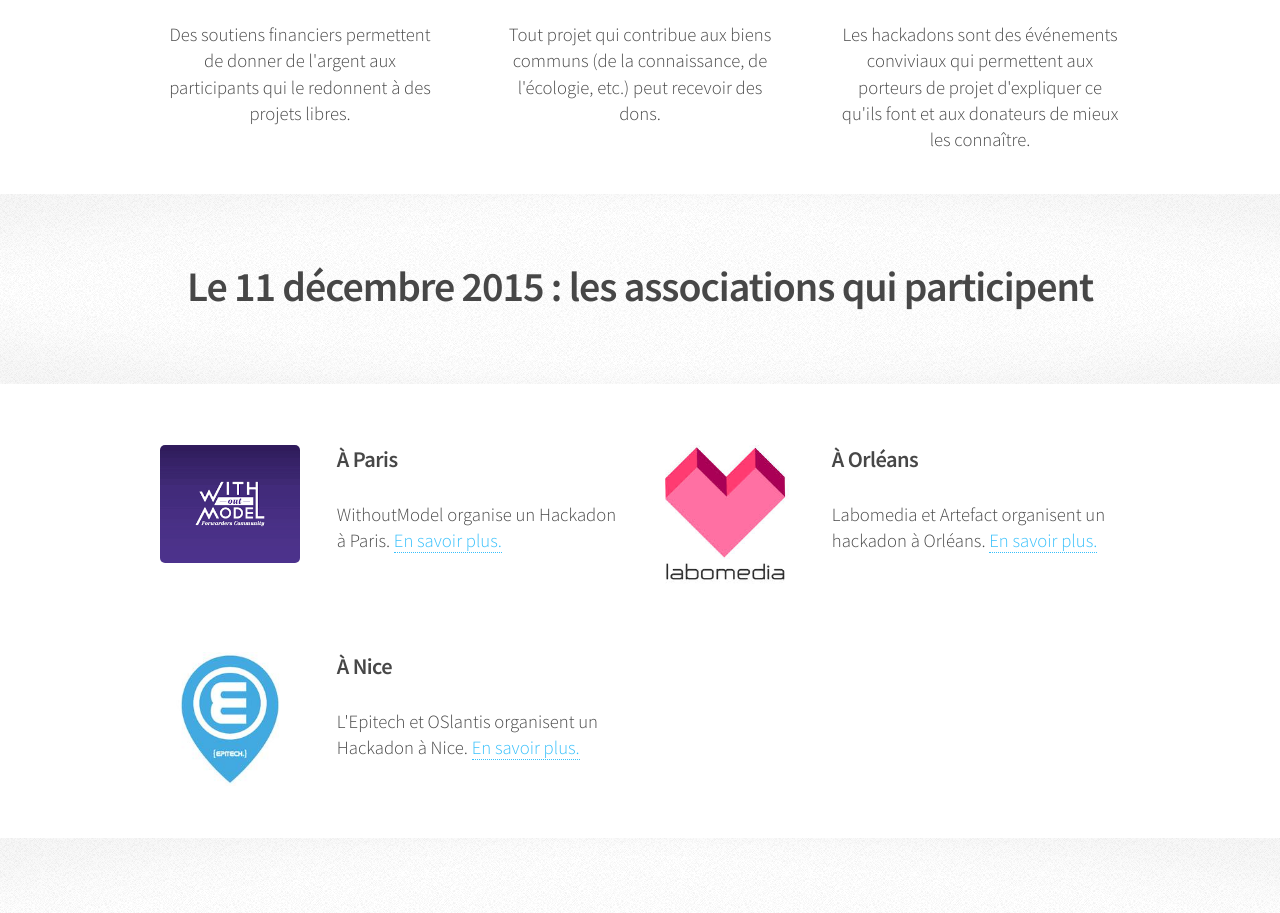
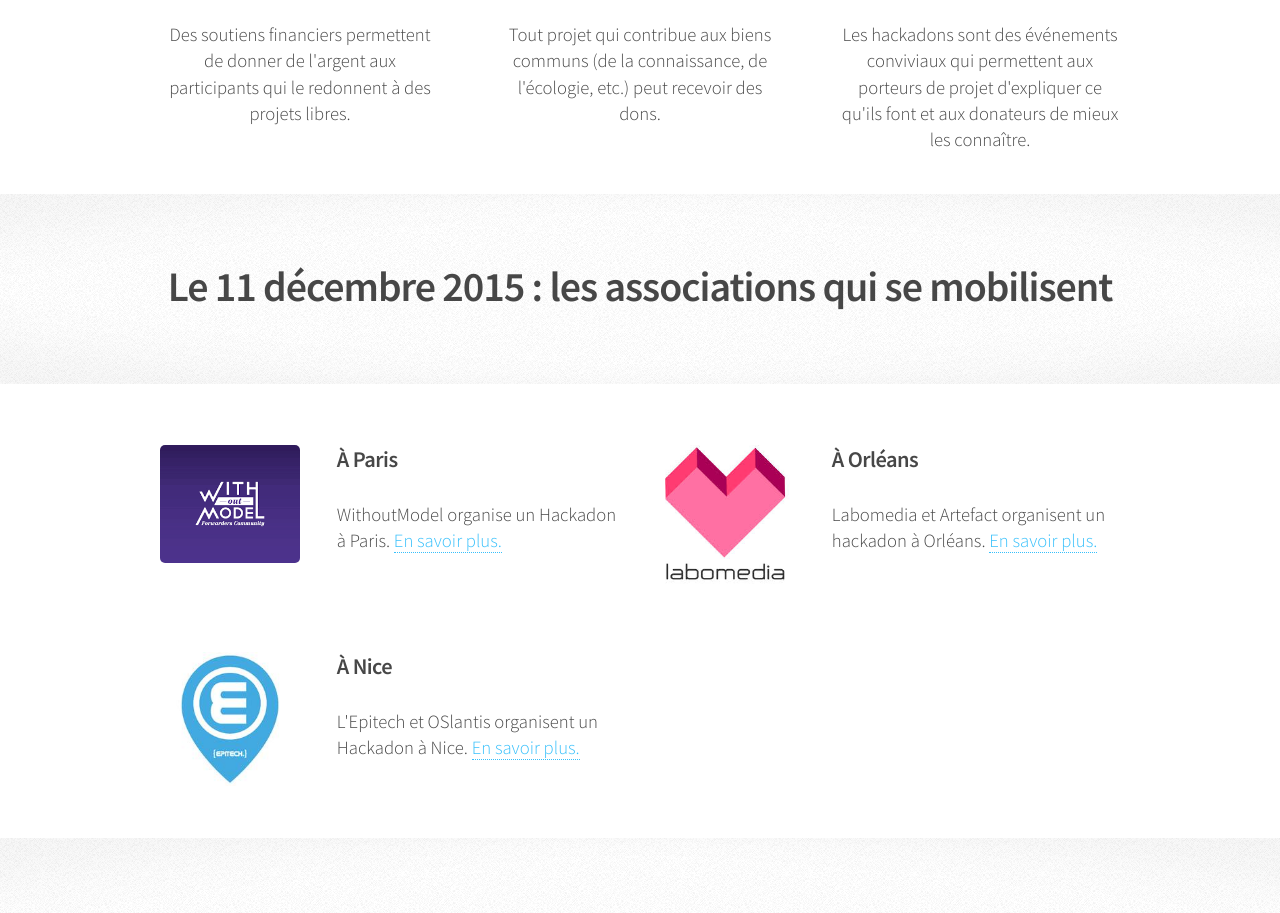
Before and after one commit to bzg/hackadon-fr, a Jekyll site: the page built from index.html, in a window 1280 px wide and 1400 px high, scrolled down 922 px. Shown: the top 913 px of the window. Built offline with Jekyll 4.4.1, drawn with Linux system fonts in a browser that asks for light colours; nearby versions of some CDN libraries; library files that are not in the unit come from our copies; the list of posts is cut into pages by our own code; some of the changed text lies outside the part shown.

Commit message:
Mises en forme mineures.

```diff
--- a/_includes/cta.html
+++ b/_includes/cta.html
@@ -3,7 +3,7 @@
   <div class="container">
     <header>
       <h2>Vous voulez soutenir les Hackadons financièrement ?</h2>
-      <a href="contact.html" class="button">Écrivez-nous</a>
+      <a href="contact.html" class="button">Écrivez-nous !</a>
     </header>
   </div>
 </section>
--- a/index.html
+++ b/index.html
@@ -49,7 +49,7 @@ layout: default
 <section class="wrapper style2">
   <div class="container">
     <header class="major">
-      <h2>Le 11 décembre 2015 : les associations qui participent</h2>
+      <h2>Le 11 décembre 2015 : les associations qui se mobilisent</h2>
       <!-- <p>Vous voulez organiser un hackadon ?  <a href="contact.html">Écrivez-nous !</a></p> -->
     </header>
   </div>
@@ -98,7 +98,9 @@ layout: default
     <header class="major">
       <h2>Vous voulez organiser un hackadon ?</h2>
       <p><a href="contact.html">Écrivez-nous !</a></p>
-      <iframe src="https://player.vimeo.com/video/135216599?autoplay=0&color=ff9933" width="680" height="382" frameborder="0" webkitallowfullscreen mozallowfullscreen allowfullscreen></iframe>
+      <iframe src="https://player.vimeo.com/video/135216599?autoplay=0&color=ff9933"
+      width="680" height="382" frameborder="0" webkitallowfullscreen
+	      mozallowfullscreen allowfullscreen></iframe>
     </header>
   </div>
 </section>
```
